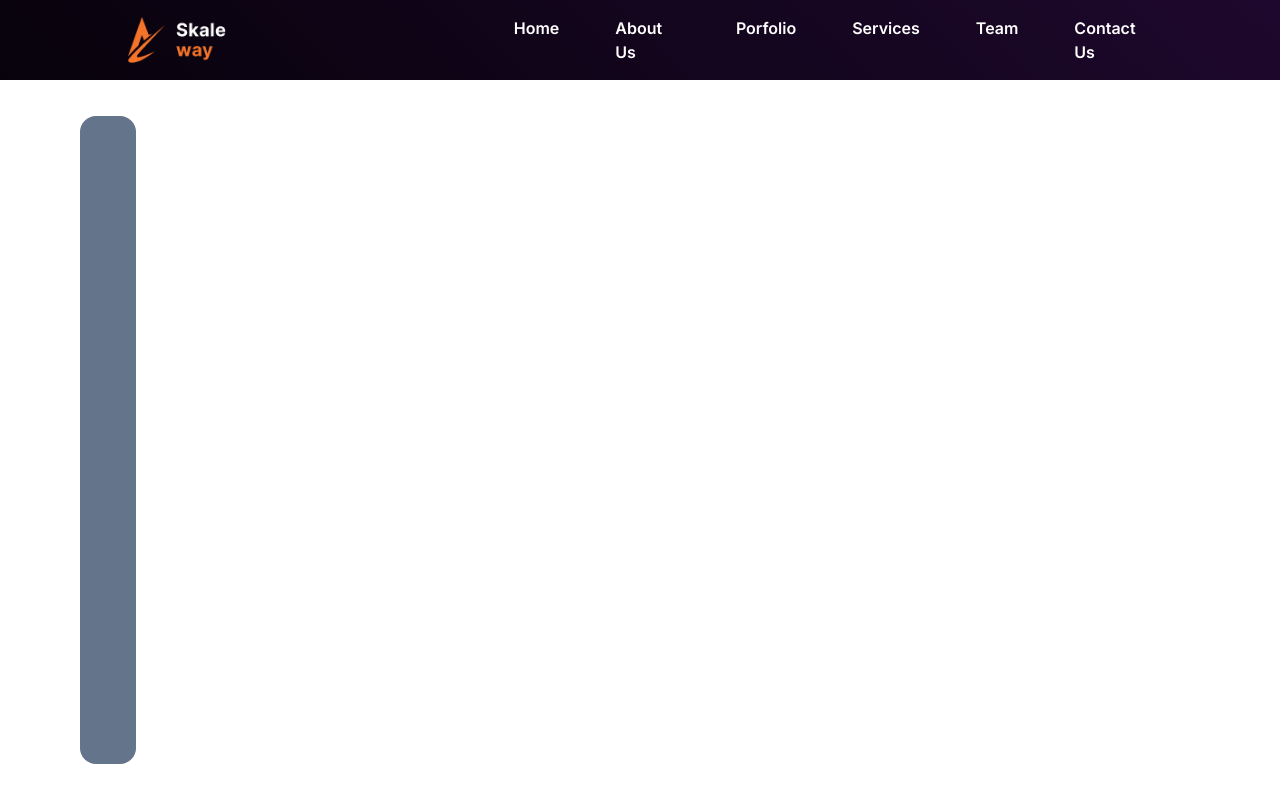
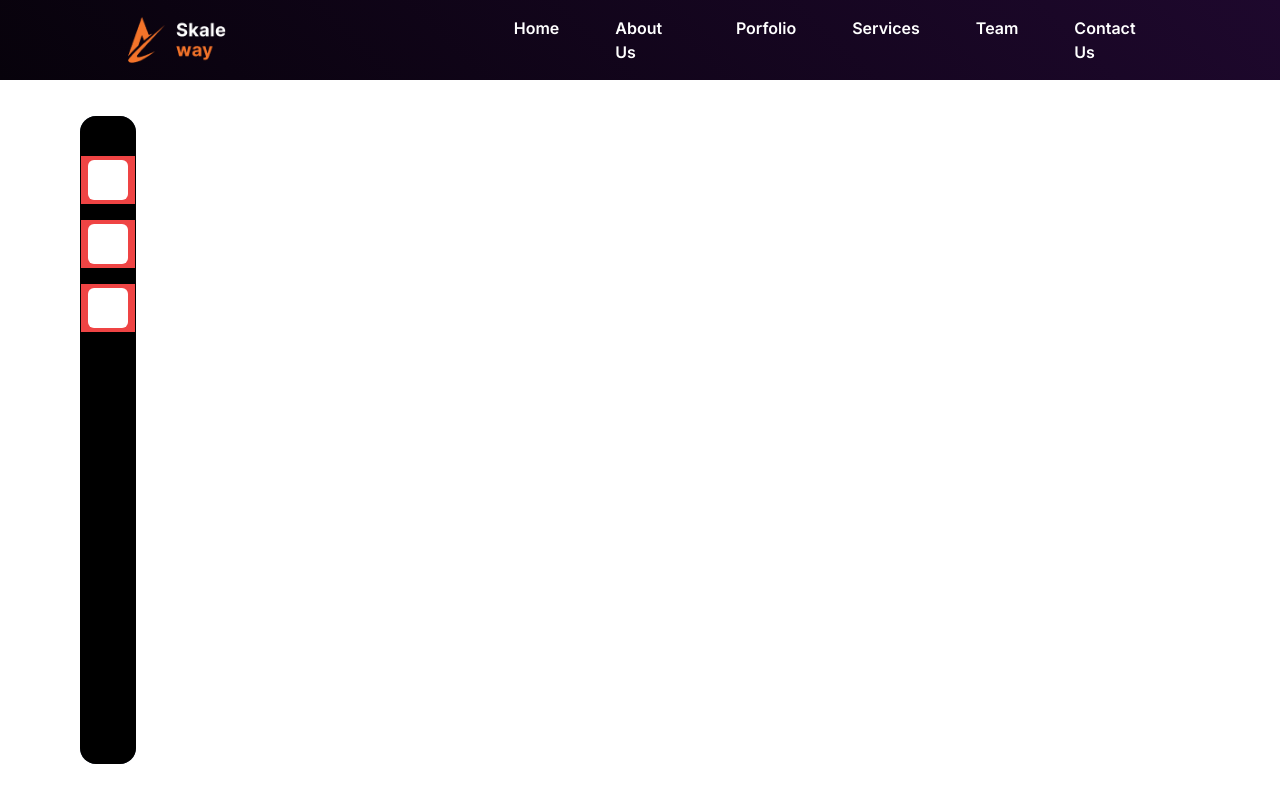
Before and after one commit to code-env/skaleway, a Next.js app: page /portfolio in a window 1280 px wide. Shown: the top 800 px of the page. Built offline with nearby package versions, Linux system fonts and the light colour scheme.

Commit message:
this is us

```diff
--- a/src/app/portfolio/components/Sidebar.tsx
+++ b/src/app/portfolio/components/Sidebar.tsx
@@ -22,20 +22,25 @@ const Sidebar: React.FC = () => {
 
   return (
     <div
-      className={`sidebar fixed top-20 left-20 flex items-center  w-14 transition-all duration-300 ${
+      className={`sidebar z-10 fixed top-20 left-20 flex items-center  w-14 transition-all duration-300 ${
         isActive && "w-96"
       }`}
       onMouseEnter={() => setIsActive(true)}
       onMouseLeave={() => setIsActive(false)}
     >
-      <div className="wrapper w-full h-[90%]  bg-slate-500 rounded-2xl">
-        <ul>
+      <div className="wrapper w-full h-[90%]  bg-slate-500 rounded-2xl overflow-hidden ">
+        <ul
+          className={`overflow-hidden w-full flex flex-col  pt-10 gap-4 h-full bg-black  text-white`}
+        >
           {routes.map((route, index) => (
-            <li className="flex items-center gap-4 cursor-pointer">
+            <li
+              key={index}
+              className="flex items-center gap-4 cursor-pointer w-[95%] mx-auto justify-center relative bg-red-500 p-1"
+            >
               <span className="h-10 w-10 rounded-md bg-white"></span>
               <span
-                className={` transition-all opacity-0 duration-300 ${
-                  isActive && "opacity-100"
+                className={`transition-all  duration-300 absolute ${
+                  isActive ? "left-14 opacity-100" : "-right-60 opacity-0"
                 }`}
               >
                 {route.label}
--- a/src/components/Footer.tsx
+++ b/src/components/Footer.tsx
@@ -15,7 +15,7 @@ const Footer = () => {
   const currentYear = new Date().getFullYear();
 
   return (
-    <footer className="bg-secondary h responsive-px text-white py-20 h-fit gap-10 flex flex-col">
+    <footer className="bg-secondary h responsive-px text-white py-20 h-fit gap-10 flex flex-col z-50">
       <div className="w-full flex gap-[100px] max-[700px]:flex-col">
         <Logo />
         <div className="flex-1 flex justify-between max-[700px]:flex-col max-[700px]:gap-8">
```
